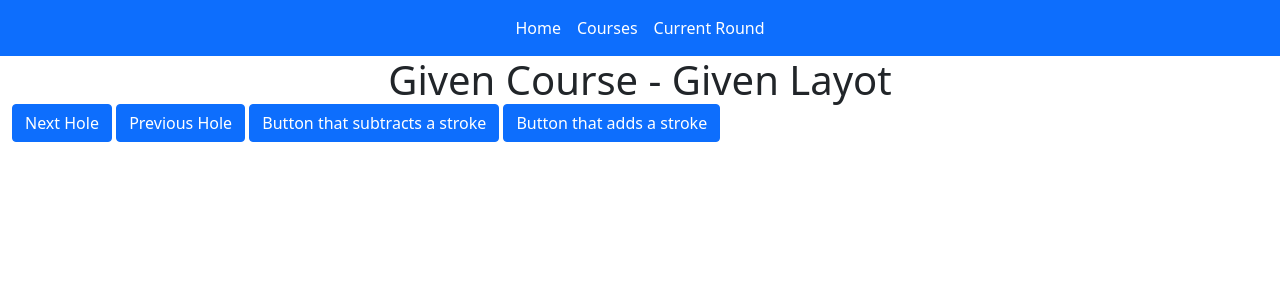
After one commit to papplescauc/My_Disc, a Flask app: page /current_round in a window 1280 px wide. The commit adds this page. Shown: the top 300 px of the page. Run offline with Flask 3, Linux system fonts and the light colour scheme.

Commit message:
Add current round page and other stuff

```diff
--- a/app.py
+++ b/app.py
@@ -8,7 +8,12 @@ def home_view():
 
 @app.route('/courses')
 def courses_view():
-    return 'Course Page'
+    return render_template('courses.html')
+
+
+@app.route('/current_round')
+def current_round_view():
+    return render_template('current_round.html')
 
 @app.route('/login')
 def login_view():
--- /dev/null
+++ b/templates/current_round.html
@@ -0,0 +1,19 @@
+{% extends "base.html" %}
+{% block head %}
+    {{ super() }}
+    <title>Current Round</title>
+{% endblock %}
+
+{% block navbar %}
+    {{ super() }}
+{% endblock %}
+
+{% block content %}
+    <h1 style="margin: auto; text-align: center">Given Course - Given Layot</h1>
+    <div class="container-fluid">
+            <button type="submit" class="btn btn-primary">Next Hole</button>
+            <button type="submit" class="btn btn-primary">Previous Hole</button>
+            <button type="submit" class="btn btn-primary">Button that subtracts a stroke</button>
+            <button type="submit" class="btn btn-primary">Button that adds a stroke</button>
+    </div>
+{% endblock %}
--- a/templates/index.html
+++ b/templates/index.html
@@ -10,6 +10,6 @@
 
 {% block content %}
     <div class="container-fluid">
-        <h1>Welcom to MyDisc!</h1>
+        <h1 style="margin: auto; text-align: center;">Welcom to MyDisc!</h1>
     </div>
 {% endblock %}
--- a/templates/navbar.html
+++ b/templates/navbar.html
@@ -5,7 +5,10 @@
             <a class="nav-link text-white" href="/">Home</a>
         </li>
         <li class="nav-item">
-            <a class="nav-link text-white" href="/view/orders">Orders</a>
+            <a class="nav-link text-white" href="/courses">Courses</a>
+        </li>
+        <li class="nav-item">
+            <a class="nav-link text-white" href="/current_round">Current Round</a>
         </li>
     </ul>
 </nav>
```
Also changed, not shown: templates/courses.html (+9 -1 lines).
